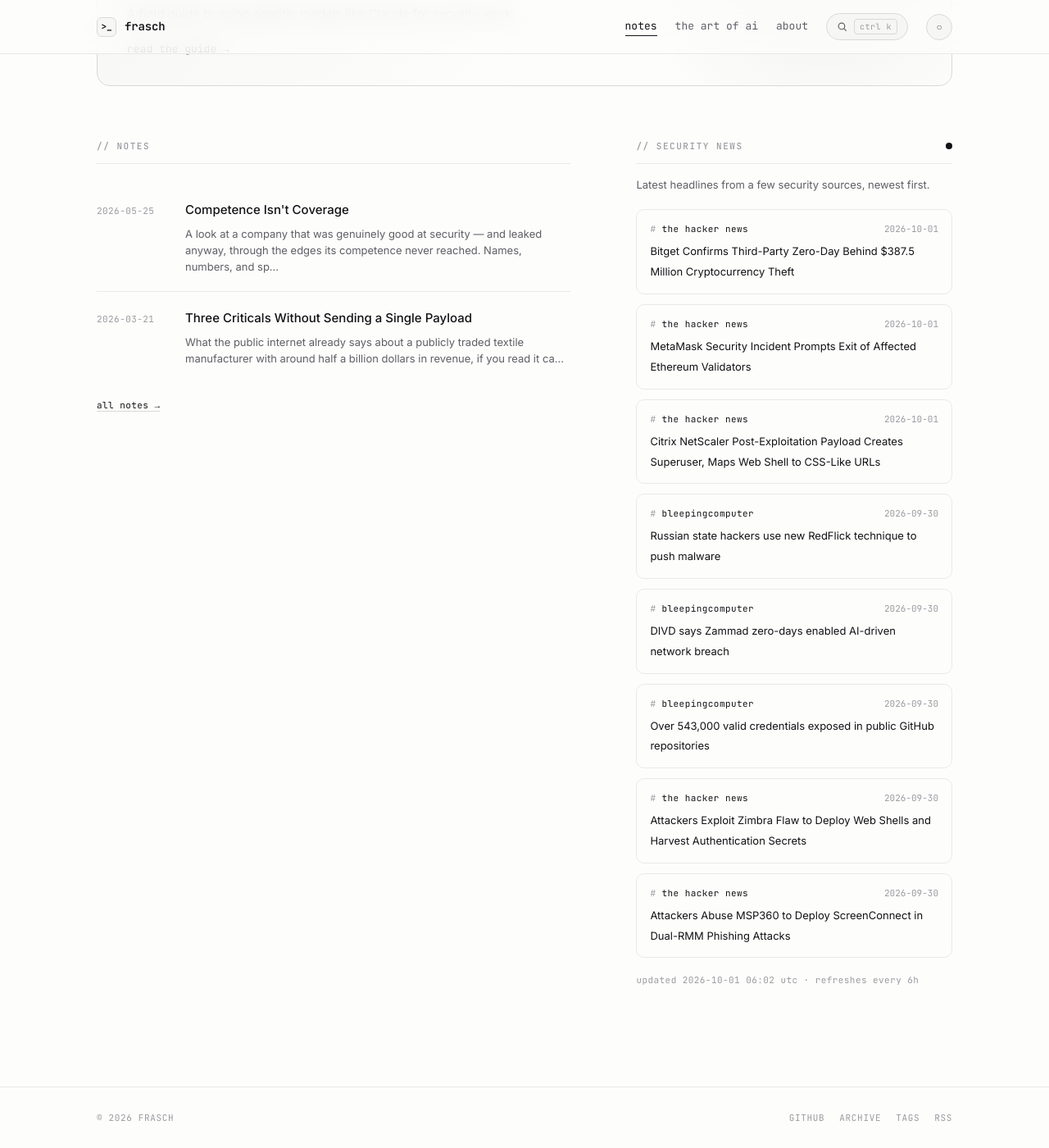
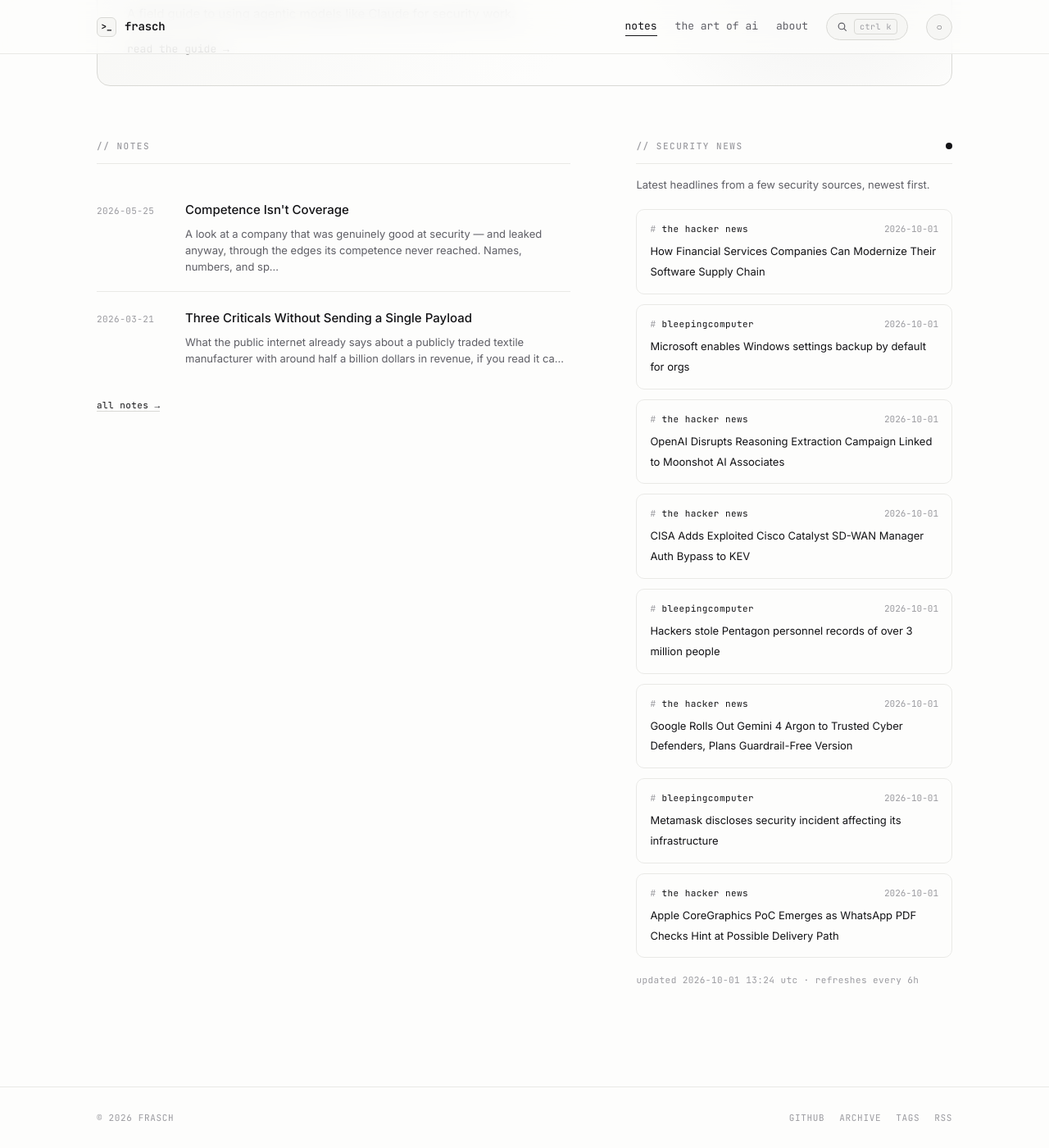
Before and after one commit to whoisfrasch/frasch, a Jekyll site: the page built from index.html, in a window 1280 px wide and 1400 px high, scrolled down 615 px. Shown: the whole window at 82% size. Built offline with Jekyll 4.4.1, drawn with Linux system fonts in a browser that asks for light colours.

Commit message:
Refresh security news feed

```diff
--- a/_data/news.json
+++ b/_data/news.json
@@ -1,53 +1,53 @@
 {
-  "updated": "2026-10-01T06:02:10Z",
+  "updated": "2026-10-01T13:24:26Z",
   "items": [
     {
       "source": "the hacker news",
-      "title": "Bitget Confirms Third-Party Zero-Day Behind $387.5 Million Cryptocurrency Theft",
-      "link": "https://thehackernews.com/2026/10/bitget-confirms-third-party-zero-day.html",
-      "date": "2026-10-01T05:21:10Z"
+      "title": "How Financial Services Companies Can Modernize Their Software Supply Chain",
+      "link": "https://thehackernews.com/2026/10/how-financial-services-companies-can.html",
+      "date": "2026-10-01T11:45:00Z"
+    },
+    {
+      "source": "bleepingcomputer",
+      "title": "Microsoft enables Windows settings backup by default for orgs",
+      "link": "https://www.bleepingcomputer.com/news/microsoft/microsoft-enables-windows-settings-backup-by-default-for-orgs/",
+      "date": "2026-10-01T11:14:28Z"
     },
     {
       "source": "the hacker news",
-      "title": "MetaMask Security Incident Prompts Exit of Affected Ethereum Validators",
-      "link": "https://thehackernews.com/2026/10/metamask-security-incident-prompts-exit.html",
-      "date": "2026-10-01T05:10:09Z"
+      "title": "OpenAI Disrupts Reasoning Extraction Campaign Linked to Moonshot AI Associates",
+      "link": "https://thehackernews.com/2026/10/openai-disrupts-reasoning-extraction.html",
+      "date": "2026-10-01T10:42:36Z"
     },
     {
       "source": "the hacker news",
-      "title": "Citrix NetScaler Post-Exploitation Payload Creates Superuser, Maps Web Shell to CSS-Like URLs",
-      "link": "https://thehackernews.com/2026/10/citrix-netscaler-post-exploitation.html",
-      "date": "2026-10-01T04:35:34Z"
+      "title": "CISA Adds Exploited Cisco Catalyst SD-WAN Manager Auth Bypass to KEV",
+      "link": "https://thehackernews.com/2026/10/cisa-adds-exploited-cisco-catalyst-sd.html",
+      "date": "2026-10-01T10:33:16Z"
     },
     {
       "source": "bleepingcomputer",
-      "title": "Russian state hackers use new RedFlick technique to push malware",
-      "link": "https://www.bleepingcomputer.com/news/security/russian-state-hackers-use-new-redflick-technique-to-push-malware/",
-      "date": "2026-09-30T20:34:01Z"
+      "title": "Hackers stole Pentagon personnel records of over 3 million people",
+      "link": "https://www.bleepingcomputer.com/news/security/hackers-breach-pentagon-human-resources-management-system-steal-data-of-nearly-3-million-people/",
+      "date": "2026-10-01T09:44:28Z"
+    },
+    {
+      "source": "the hacker news",
+      "title": "Google Rolls Out Gemini 4 Argon to Trusted Cyber Defenders, Plans Guardrail-Free Version",
+      "link": "https://thehackernews.com/2026/10/google-rolls-out-gemini-4-argon-to.html",
+      "date": "2026-10-01T07:49:36Z"
     },
     {
       "source": "bleepingcomputer",
-      "title": "DIVD says Zammad zero-days enabled AI-driven network breach",
-      "link": "https://www.bleepingcomputer.com/news/security/divd-says-zammad-zero-days-enabled-ai-driven-network-breach/",
-      "date": "2026-09-30T19:49:15Z"
-    },
-    {
-      "source": "bleepingcomputer",
-      "title": "Over 543,000 valid credentials exposed in public GitHub repositories",
-      "link": "https://www.bleepingcomputer.com/news/security/over-543-000-valid-credentials-exposed-in-public-github-repositories/",
-      "date": "2026-09-30T18:08:34Z"
+      "title": "Metamask discloses security incident affecting its infrastructure",
+      "link": "https://www.bleepingcomputer.com/news/security/metamask-discloses-security-incident-affecting-its-infrastructure/",
+      "date": "2026-10-01T07:33:57Z"
     },
     {
       "source": "the hacker news",
-      "title": "Attackers Exploit Zimbra Flaw to Deploy Web Shells and Harvest Authentication Secrets",
-      "link": "https://thehackernews.com/2026/09/attackers-exploit-zimbra-flaw-to-deploy.html",
-      "date": "2026-09-30T16:46:29Z"
-    },
-    {
-      "source": "the hacker news",
-      "title": "Attackers Abuse MSP360 to Deploy ScreenConnect in Dual-RMM Phishing Attacks",
-      "link": "https://thehackernews.com/2026/09/attackers-abuse-msp360-to-deploy.html",
-      "date": "2026-09-30T16:32:59Z"
+      "title": "Apple CoreGraphics PoC Emerges as WhatsApp PDF Checks Hint at Possible Delivery Path",
+      "link": "https://thehackernews.com/2026/10/apple-coregraphics-poc-emerges-as.html",
+      "date": "2026-10-01T05:54:41Z"
     }
   ]
 }
```
